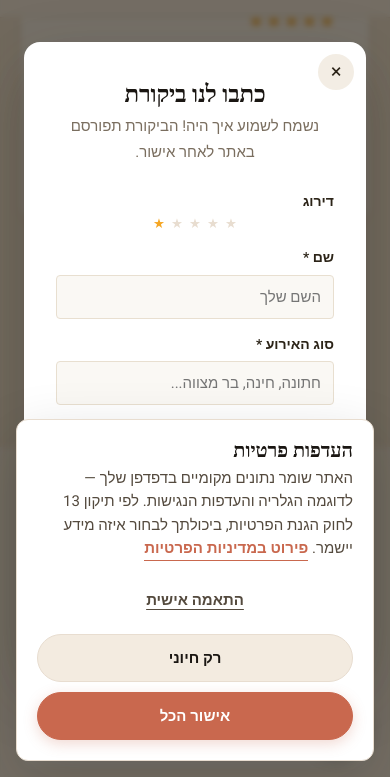
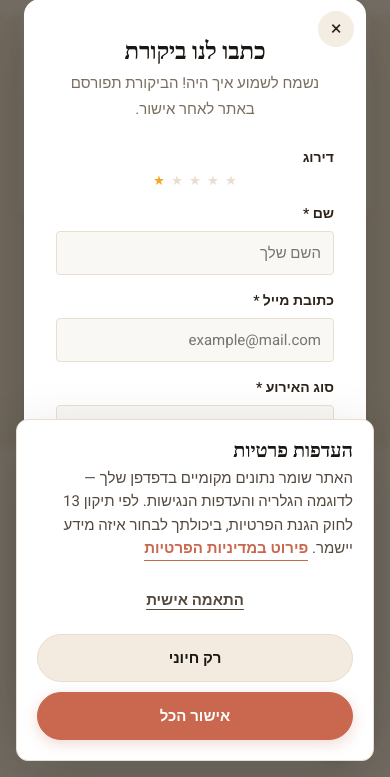
Before and after one commit to amit772200-spec/fine-design-website, a website: page index.html in a window 390 px wide. Both pictures are taken after a click on the button "כתבו לנו ביקורת". Shown: the part 6095-6872 px from the top of the page. Drawn offline with Linux system fonts and the light colour scheme; a web font is replaced by a local one.

Commit message:
Add email field to review form, fix modal overflow on small screens
The modal box had no max-height/scroll, so longer forms (like the
review form) got clipped at the top and bottom on mobile viewports.

```diff
--- a/css/style.css
+++ b/css/style.css
@@ -1993,6 +1993,8 @@ p {
   padding: 40px 32px;
   width: 100%;
   max-width: 480px;
+  max-height: 90vh;
+  overflow-y: auto;
   position: relative;
   box-shadow: 0 24px 64px rgba(44, 36, 24, 0.28);
   text-align: center;
--- a/js/main.js
+++ b/js/main.js
@@ -411,6 +411,10 @@ document.querySelectorAll('a[href^="#"]').forEach(anchor => {
           <input type="text" id="review-name" name="שם" required placeholder="השם שלך">
         </div>
         <div class="modal-form-group">
+          <label for="review-email">כתובת מייל *</label>
+          <input type="email" id="review-email" name="מייל" required autocomplete="email" placeholder="example@mail.com">
+        </div>
+        <div class="modal-form-group">
           <label for="review-event">סוג האירוע *</label>
           <input type="text" id="review-event" name="סוג האירוע" required placeholder="חתונה, חינה, בר מצווה...">
         </div>
```
